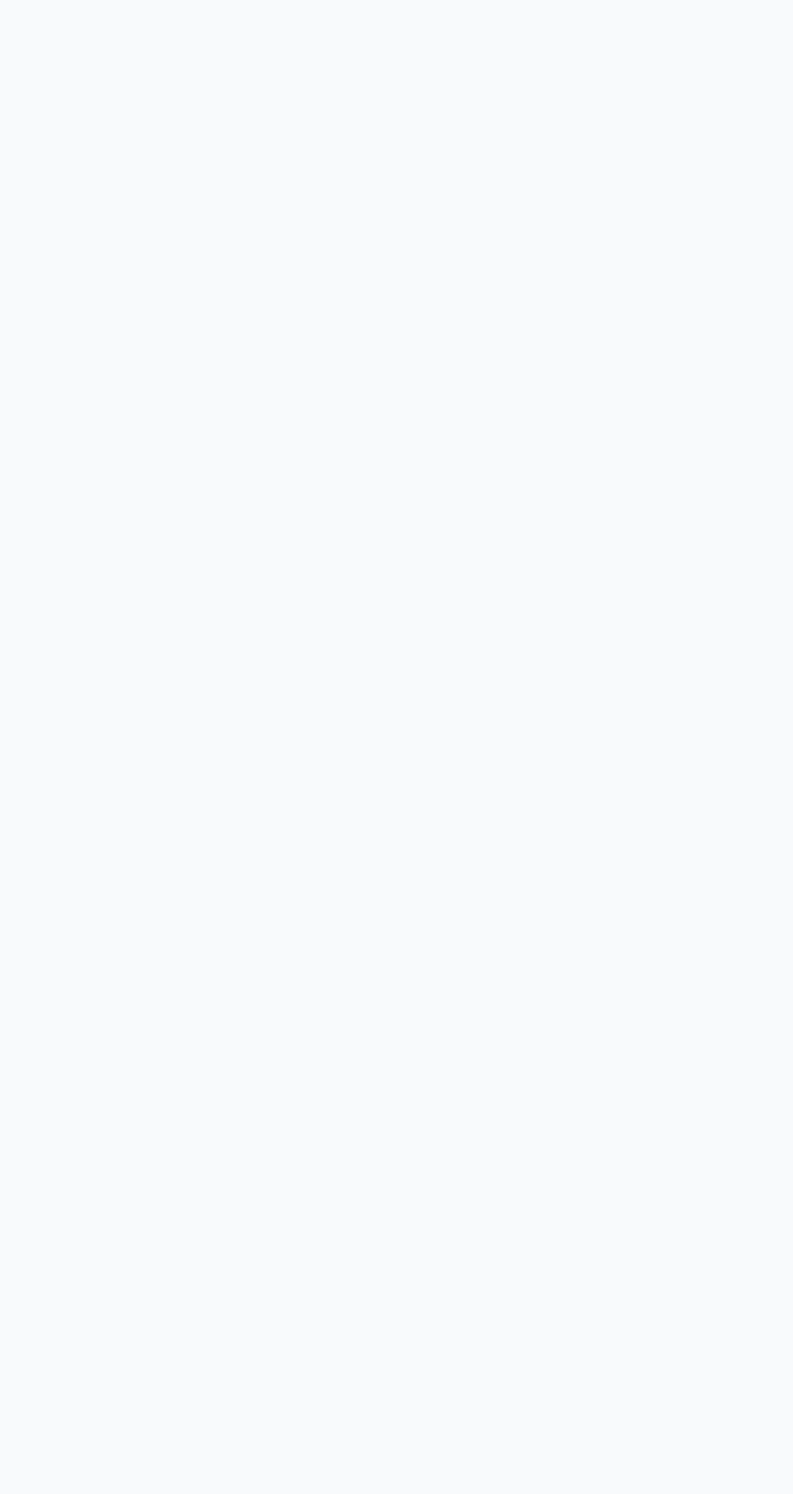
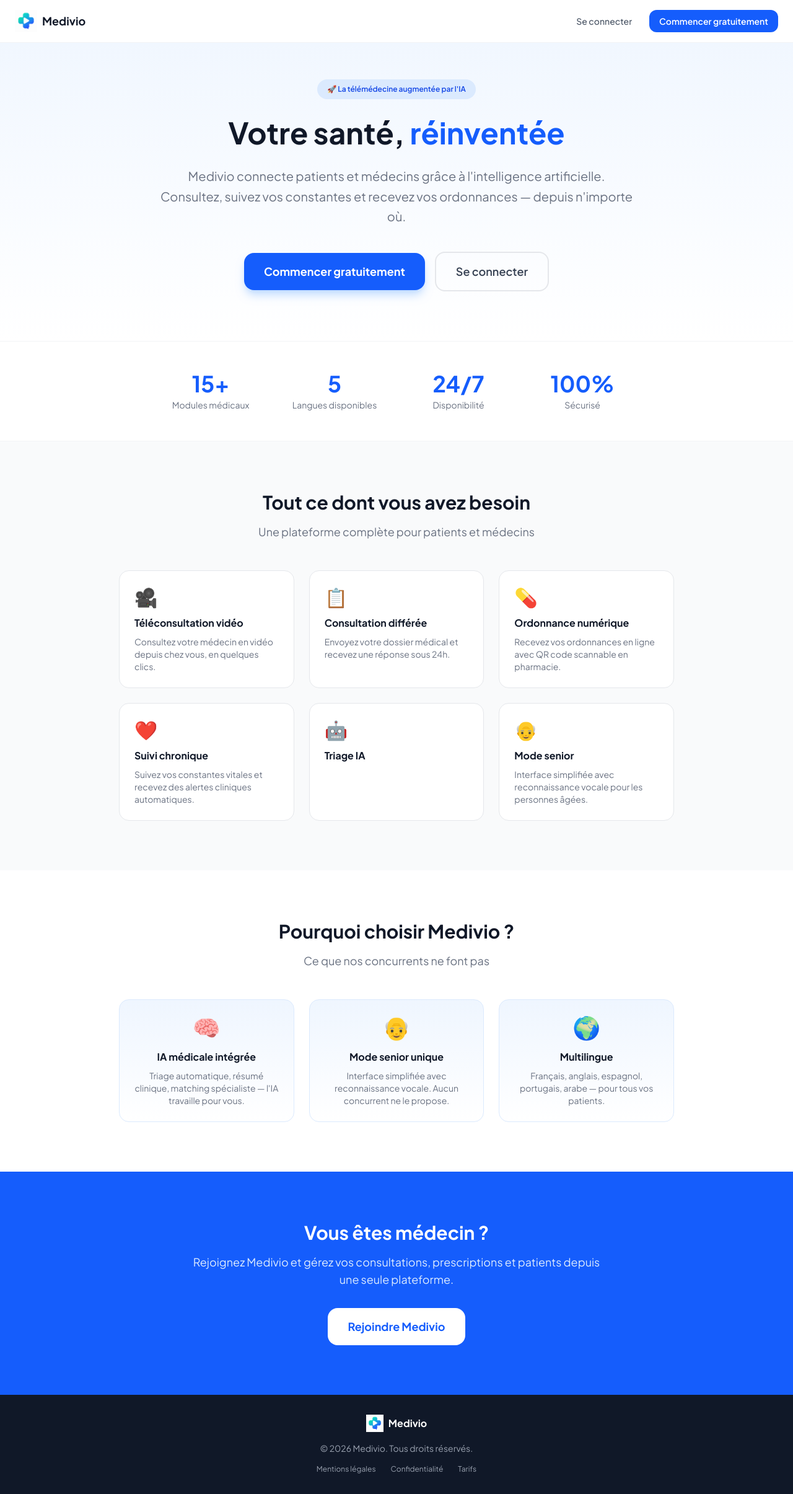
Before and after one commit to All185/medivio-frontend, a Next.js app: page / in a window 1280 px wide. Before the commit this address had no page. Shown: the whole page at 62% size. Before the commit the page ends 800 px from the top, so only its background shows below. Built offline with nearby package versions, Linux system fonts and the light colour scheme.

Commit message:
Feature : page de landing publique

```diff
--- a/app/page.tsx
+++ b/app/page.tsx
@@ -1,5 +1,146 @@
-import { redirect } from 'next/navigation'
+'use client';
+import { useRouter } from 'next/navigation';
+import Image from 'next/image';
 
-export default function Home() {
-  redirect('/fr/login')
+export default function LandingPage() {
+  const router = useRouter();
+
+  const features = [
+    { icon: '🎥', title: 'Téléconsultation vidéo', desc: 'Consultez votre médecin en vidéo depuis chez vous, en quelques clics.' },
+    { icon: '📋', title: 'Consultation différée', desc: 'Envoyez votre dossier médical et recevez une réponse sous 24h.' },
+    { icon: '💊', title: 'Ordonnance numérique', desc: 'Recevez vos ordonnances en ligne avec QR code scannable en pharmacie.' },
+    { icon: '❤️', title: 'Suivi chronique', desc: 'Suivez vos constantes vitales et recevez des alertes cliniques automatiques.' },
+    { icon: '🤖', title: 'Triage IA', description: 'Notre IA analyse vos symptômes et vous oriente vers le bon spécialiste.' },
+    { icon: '👴', title: 'Mode senior', desc: 'Interface simplifiée avec reconnaissance vocale pour les personnes âgées.' },
+  ];
+
+  const stats = [
+    { value: '15+', label: 'Modules médicaux' },
+    { value: '5', label: 'Langues disponibles' },
+    { value: '24/7', label: 'Disponibilité' },
+    { value: '100%', label: 'Sécurisé' },
+  ];
+
+  return (
+    <div className="min-h-screen bg-white">
+      {/* Header */}
+      <header className="fixed top-0 left-0 right-0 z-50 bg-white border-b border-gray-100 px-6 py-4 flex items-center justify-between">
+        <div className="flex items-center gap-2">
+          <Image src="/logo.png" alt="Medivio" width={36} height={36} />
+          <span className="font-bold text-gray-900 text-lg">Medivio</span>
+        </div>
+        <div className="flex items-center gap-3">
+          <button onClick={() => router.push('/login')} className="text-sm text-gray-600 hover:text-gray-900 font-medium px-4 py-2 rounded-xl hover:bg-gray-50 transition-colors">
+            Se connecter
+          </button>
+          <button onClick={() => router.push('/register')} className="text-sm bg-blue-600 hover:bg-blue-700 text-white font-semibold px-4 py-2 rounded-xl transition-colors">
+            Commencer gratuitement
+          </button>
+        </div>
+      </header>
+
+      {/* Hero */}
+      <section className="pt-32 pb-20 px-6 text-center bg-gradient-to-b from-blue-50 to-white">
+        <div className="max-w-3xl mx-auto">
+          <div className="inline-block bg-blue-100 text-blue-700 text-xs font-semibold px-4 py-2 rounded-full mb-6">
+            🚀 La télémédecine augmentée par l'IA
+          </div>
+          <h1 className="text-5xl font-bold text-gray-900 mb-6 leading-tight">
+            Votre santé,
+            <span className="text-blue-600"> réinventée</span>
+          </h1>
+          <p className="text-xl text-gray-500 mb-10 leading-relaxed">
+            Medivio connecte patients et médecins grâce à l'intelligence artificielle. Consultez, suivez vos constantes et recevez vos ordonnances — depuis n'importe où.
+          </p>
+          <div className="flex items-center justify-center gap-4 flex-wrap">
+            <button onClick={() => router.push('/register')} className="bg-blue-600 hover:bg-blue-700 text-white font-bold px-8 py-4 rounded-2xl text-lg transition-colors shadow-lg shadow-blue-200">
+              Commencer gratuitement
+            </button>
+            <button onClick={() => router.push('/login')} className="border-2 border-gray-200 hover:border-blue-300 text-gray-700 font-semibold px-8 py-4 rounded-2xl text-lg transition-colors">
+              Se connecter
+            </button>
+          </div>
+        </div>
+      </section>
+
+      {/* Stats */}
+      <section className="py-12 px-6 bg-white border-y border-gray-100">
+        <div className="max-w-3xl mx-auto grid grid-cols-2 md:grid-cols-4 gap-8 text-center">
+          {stats.map((stat, i) => (
+            <div key={i}>
+              <p className="text-4xl font-bold text-blue-600 mb-1">{stat.value}</p>
+              <p className="text-sm text-gray-500">{stat.label}</p>
+            </div>
+          ))}
+        </div>
+      </section>
+
+      {/* Fonctionnalités */}
+      <section className="py-20 px-6 bg-gray-50">
+        <div className="max-w-4xl mx-auto">
+          <div className="text-center mb-12">
+            <h2 className="text-3xl font-bold text-gray-900 mb-4">Tout ce dont vous avez besoin</h2>
+            <p className="text-gray-500 text-lg">Une plateforme complète pour patients et médecins</p>
+          </div>
+          <div className="grid grid-cols-1 md:grid-cols-2 lg:grid-cols-3 gap-6">
+            {features.map((f, i) => (
+              <div key={i} className="bg-white rounded-2xl border border-gray-200 p-6 hover:border-blue-300 hover:shadow-md transition-all">
+                <div className="text-3xl mb-3">{f.icon}</div>
+                <h3 className="font-bold text-gray-900 mb-2">{f.title}</h3>
+                <p className="text-sm text-gray-500">{f.desc}</p>
+              </div>
+            ))}
+          </div>
+        </div>
+      </section>
+
+      {/* Pourquoi Medivio */}
+      <section className="py-20 px-6 bg-white">
+        <div className="max-w-4xl mx-auto">
+          <div className="text-center mb-12">
+            <h2 className="text-3xl font-bold text-gray-900 mb-4">Pourquoi choisir Medivio ?</h2>
+            <p className="text-gray-500 text-lg">Ce que nos concurrents ne font pas</p>
+          </div>
+          <div className="grid grid-cols-1 md:grid-cols-3 gap-6">
+            {[
+              { icon: '🧠', title: 'IA médicale intégrée', desc: 'Triage automatique, résumé clinique, matching spécialiste — l\'IA travaille pour vous.' },
+              { icon: '👴', title: 'Mode senior unique', desc: 'Interface simplifiée avec reconnaissance vocale. Aucun concurrent ne le propose.' },
+              { icon: '🌍', title: 'Multilingue', desc: 'Français, anglais, espagnol, portugais, arabe — pour tous vos patients.' },
+            ].map((item, i) => (
+              <div key={i} className="bg-gradient-to-b from-blue-50 to-white rounded-2xl border border-blue-100 p-6 text-center">
+                <div className="text-4xl mb-4">{item.icon}</div>
+                <h3 className="font-bold text-gray-900 mb-2">{item.title}</h3>
+                <p className="text-sm text-gray-500">{item.desc}</p>
+              </div>
+            ))}
+          </div>
+        </div>
+      </section>
+
+      {/* CTA médecins */}
+      <section className="py-20 px-6 bg-blue-600">
+        <div className="max-w-2xl mx-auto text-center">
+          <h2 className="text-3xl font-bold text-white mb-4">Vous êtes médecin ?</h2>
+          <p className="text-blue-100 text-lg mb-8">Rejoignez Medivio et gérez vos consultations, prescriptions et patients depuis une seule plateforme.</p>
+          <button onClick={() => router.push('/register')} className="bg-white hover:bg-gray-50 text-blue-600 font-bold px-8 py-4 rounded-2xl text-lg transition-colors">
+            Rejoindre Medivio
+          </button>
+        </div>
+      </section>
+
+      {/* Footer */}
+      <footer className="py-8 px-6 bg-gray-900 text-center">
+        <div className="flex items-center justify-center gap-2 mb-4">
+          <Image src="/logo.png" alt="Medivio" width={28} height={28} />
+          <span className="font-bold text-white">Medivio</span>
+        </div>
+        <p className="text-gray-400 text-sm">© 2026 Medivio. Tous droits réservés.</p>
+        <div className="flex items-center justify-center gap-6 mt-4">
+          <button onClick={() => router.push('/legal')} className="text-gray-400 hover:text-white text-xs transition-colors">Mentions légales</button>
+          <button onClick={() => router.push('/privacy')} className="text-gray-400 hover:text-white text-xs transition-colors">Confidentialité</button>
+          <button onClick={() => router.push('/pricing')} className="text-gray-400 hover:text-white text-xs transition-colors">Tarifs</button>
+        </div>
+      </footer>
+    </div>
+  );
 }
```
